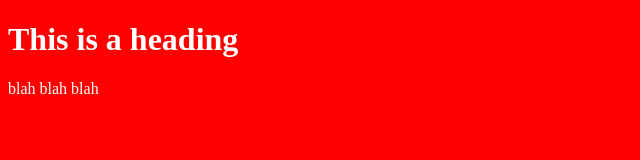
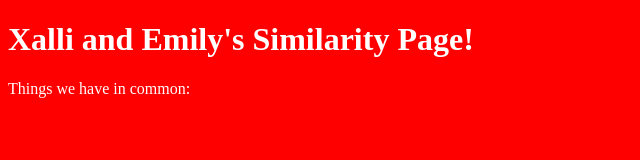
Before and after one commit to EmilyMenken/PairProgramming4, a website: page views/index.html in a window 1280 px wide. Shown: the whole page, without its empty margins (0-640 px from the left). Drawn offline with Linux system fonts and the light colour scheme.

Commit message:
Made some monor changes

```diff
--- a/public/css/node.css
+++ b/public/css/node.css
@@ -1,4 +1,4 @@
-html {
+body {
     background-color:red;
     color:white;
 }
--- a/views/index.html
+++ b/views/index.html
@@ -10,7 +10,11 @@
 
 </head>
 <body>
-    <h1>This is a heading</h1>
-    <p>blah blah blah</p>
+    <h1>Xalli and Emily's Similarity Page!</h1>
+    <p>Things we have in common:</p>
+
+    <img>
+    <img>
+    <img>
 </body>
 </html>
```
